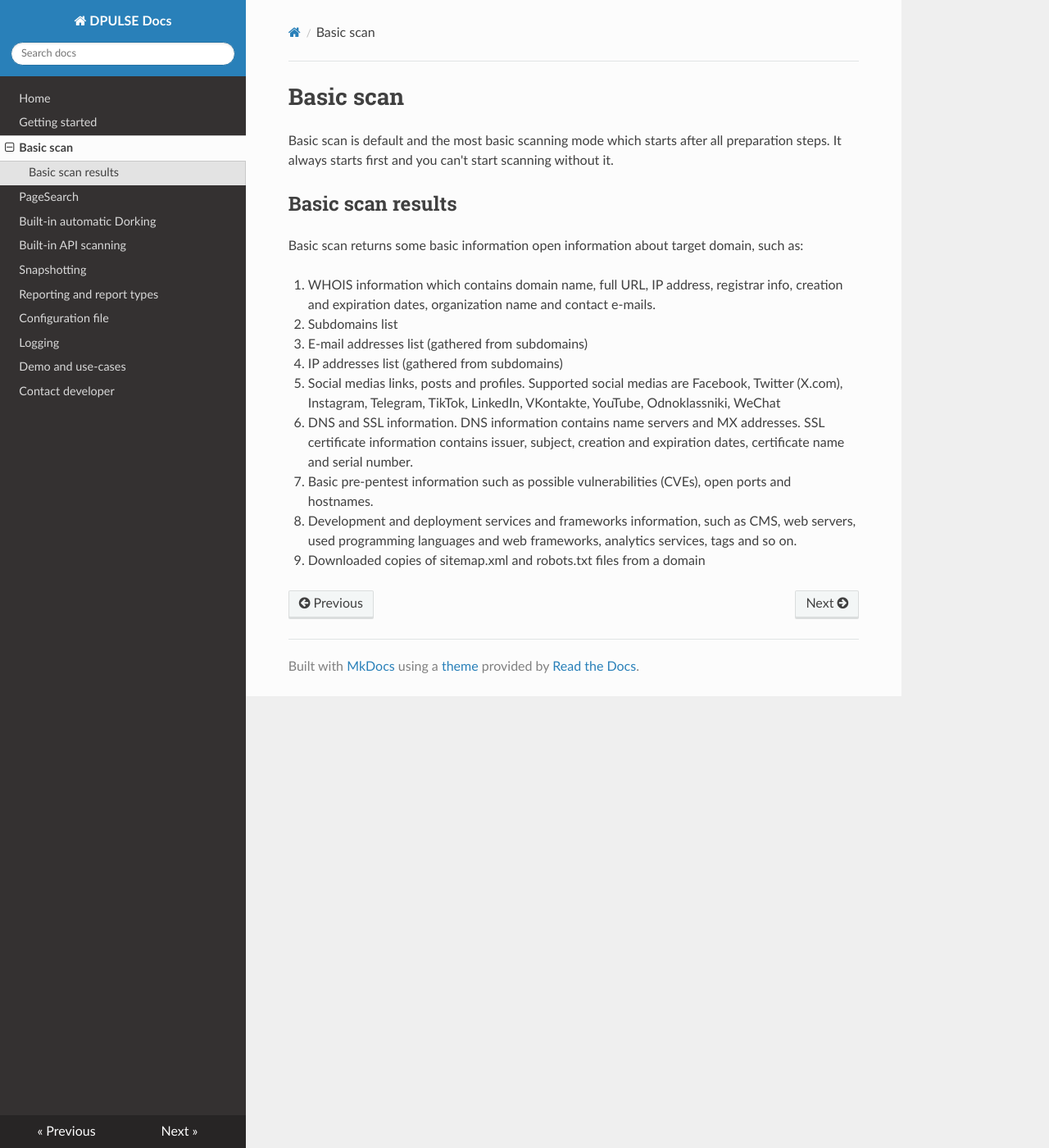
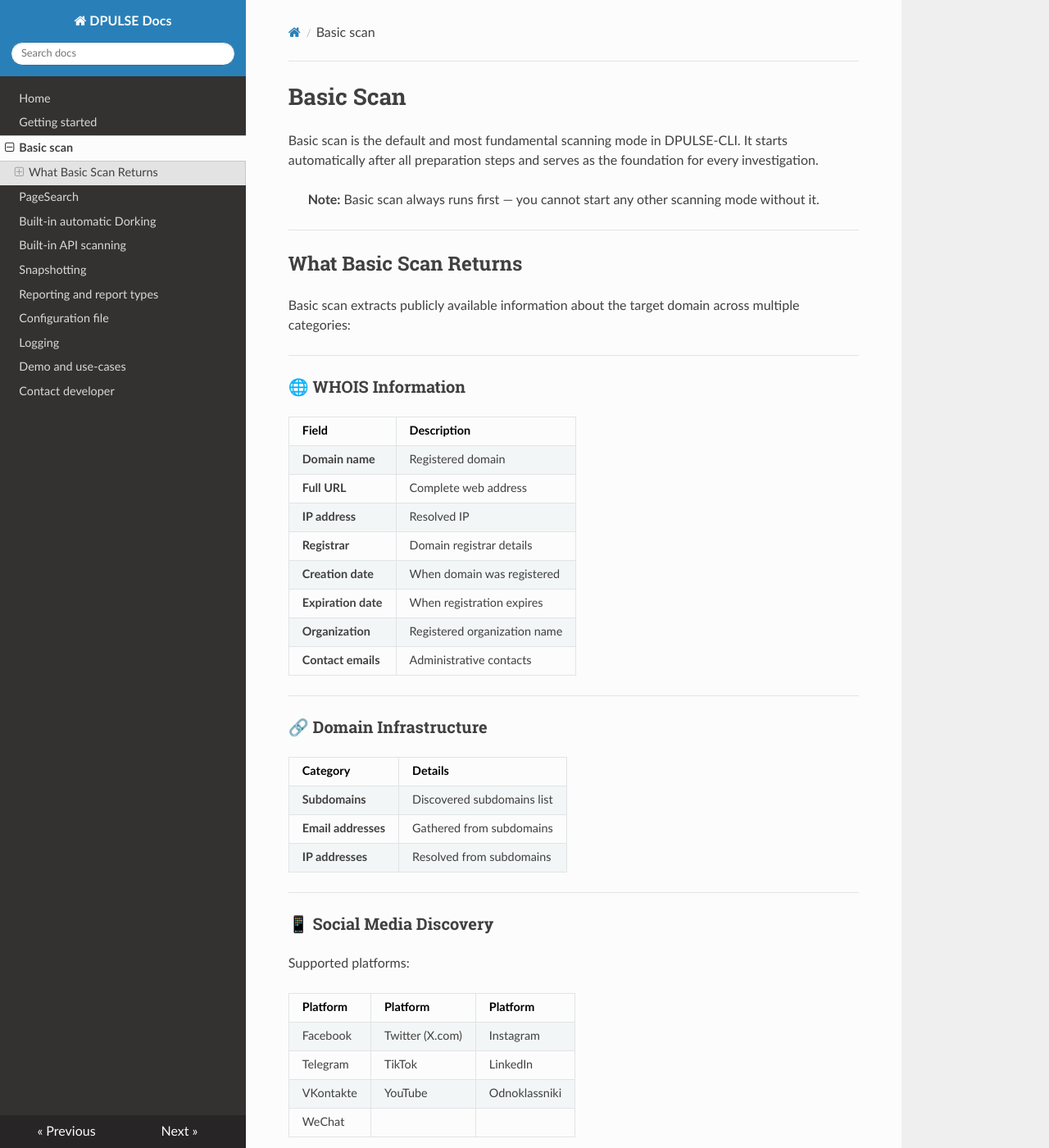
Before and after one commit to OSINT-TECHNOLOGIES/dpulse, an MkDocs documentation site: the page built from docs/dpulse-docs/docs/basic_scan.md, in a window 1280 px wide and 1400 px high. Shown: the whole window at 82% size. Built offline with MkDocs 1.6.1, drawn with Linux system fonts in a browser that asks for light colours; nearby versions of some CDN libraries; some of the changed text lies outside the part shown.

Commit message:
Update basic_scan.md

```diff
--- a/docs/dpulse-docs/docs/basic_scan.md
+++ b/docs/dpulse-docs/docs/basic_scan.md
@@ -1,17 +1,109 @@
-# Basic scan
+# Basic Scan
 
-Basic scan is default and the most basic scanning mode which starts after all preparation steps. It always starts first and you can't start scanning without it.
+Basic scan is the default and most fundamental scanning mode in DPULSE-CLI. It starts automatically after all preparation steps and serves as the foundation for every investigation.
 
-## Basic scan results
+> **Note:** Basic scan always runs first — you cannot start any other scanning mode without it.
 
-Basic scan returns some basic information open information about target domain, such as:
+---
 
-1. WHOIS information which contains domain name, full URL, IP address, registrar info, creation and expiration dates, organization name and contact e-mails.
-2. Subdomains list
-3. E-mail addresses list (gathered from subdomains)
-4. IP addresses list (gathered from subdomains)
-5. Social medias links, posts and profiles. Supported social medias are Facebook, Twitter (X.com), Instagram, Telegram, TikTok, LinkedIn, VKontakte, YouTube, Odnoklassniki, WeChat
-6. DNS and SSL information. DNS information contains name servers and MX addresses. SSL certificate information contains issuer, subject, creation and expiration dates, certificate name and serial number.
-7. Basic pre-pentest information such as possible vulnerabilities (CVEs), open ports and hostnames.
-8. Development and deployment services and frameworks information, such as CMS, web servers, used programming languages and web frameworks, analytics services, tags and so on.
-9. Downloaded copies of sitemap.xml and robots.txt files from a domain
+## What Basic Scan Returns
+
+Basic scan extracts publicly available information about the target domain across multiple categories:
+
+---
+
+### 🌐 WHOIS Information
+
+| Field | Description |
+|-------|-------------|
+| **Domain name** | Registered domain |
+| **Full URL** | Complete web address |
+| **IP address** | Resolved IP |
+| **Registrar** | Domain registrar details |
+| **Creation date** | When domain was registered |
+| **Expiration date** | When registration expires |
+| **Organization** | Registered organization name |
+| **Contact emails** | Administrative contacts |
+
+---
+
+### 🔗 Domain Infrastructure
+
+| Category | Details |
+|----------|---------|
+| **Subdomains** | Discovered subdomains list |
+| **Email addresses** | Gathered from subdomains |
+| **IP addresses** | Resolved from subdomains |
+
+---
+
+### 📱 Social Media Discovery
+
+Supported platforms:
+
+| Platform | Platform | Platform |
+|----------|----------|----------|
+| Facebook | Twitter (X.com) | Instagram |
+| Telegram | TikTok | LinkedIn |
+| VKontakte | YouTube | Odnoklassniki |
+| WeChat | | |
+
+> **Output:** Links, posts, and profiles associated with the target domain.
+
+---
+
+### 🔐 DNS & SSL Information
+
+**DNS Records:**
+
+- Name servers (NS)
+- Mail exchange addresses (MX)
+
+**SSL Certificate:**
+
+| Field | Description |
+|-------|-------------|
+| **Issuer** | Certificate authority |
+| **Subject** | Certificate owner |
+| **Creation date** | When certificate was issued |
+| **Expiration date** | When certificate expires |
+| **Certificate name** | Common name (CN) |
+| **Serial number** | Unique identifier |
+
+---
+
+### 🛡️ Security Analysis (Pre-Pentest)
+
+| Category | What it finds |
+|----------|---------------|
+| **Vulnerabilities** | Possible CVEs associated with detected services |
+| **Open ports** | Discovered network ports |
+| **Hostnames** | Related hostnames |
+
+---
+
+### 🛠️ Technology Stack
+
+Detects development and deployment technologies:
+
+| Category | Examples |
+|----------|----------|
+| **CMS** | WordPress, Joomla, Drupal |
+| **Web servers** | Nginx, Apache, IIS |
+| **Programming languages** | PHP, Python, JavaScript |
+| **Web frameworks** | React, Angular, Django |
+| **Analytics services** | Google Analytics, Yandex Metrica |
+| **Tags & trackers** | GTM, Facebook Pixel |
+
+---
+
+### 📁 Downloaded Files
+
+Basic scan automatically downloads (if available):
+
+- `sitemap.xml` — site structure map
+- `robots.txt` — crawler directives
+
+> **Location:** Downloaded files are saved in a report folder.
+
+---
```
